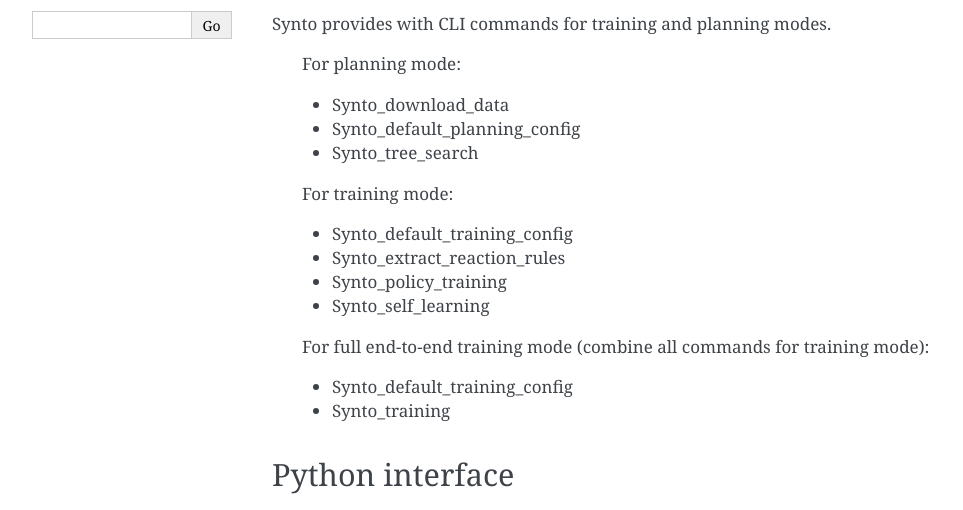
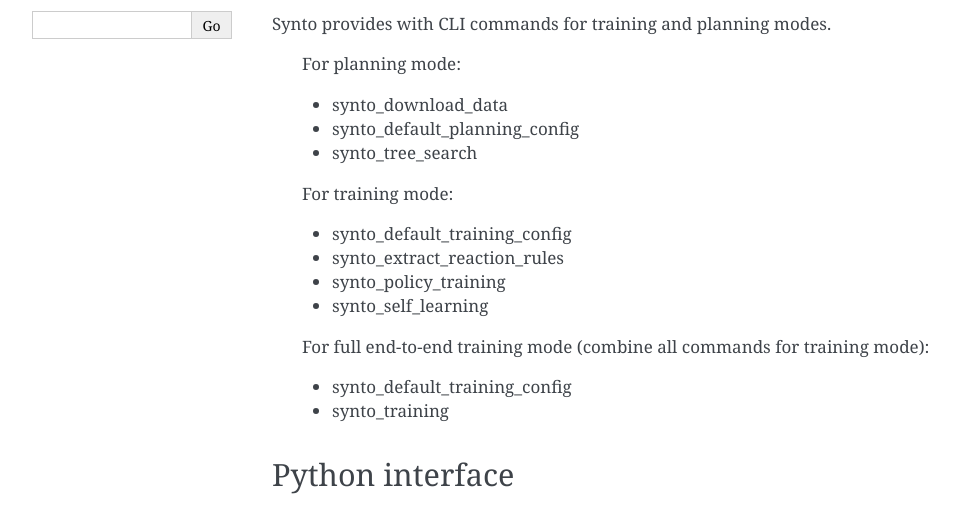
Before and after one commit to Laboratoire-de-Chemoinformatique/Synto, a Sphinx documentation site: the page built from docs/interfaces.rst, in a window 1280 px wide. Shown: the part 300-810 px from the top of the page, without its empty margins (148-1111 px from the left). Built offline with Sphinx 7.4.7, drawn with Linux system fonts in a browser that asks for light colours.

```diff
--- a/docs/cleaning.rst
+++ /dev/null
@@ -1,2 +0,0 @@
-Data cleaning
-===========================
--- a/docs/index.rst
+++ b/docs/index.rst
@@ -35,9 +35,8 @@ and used in training the value network.
 .. toctree::
     :hidden:
 
+    get_started
     installation
     interfaces
     configuration
-    datasets
-    policy_training
-    self_learning
+    networks_training
--- a/docs/interfaces.rst
+++ b/docs/interfaces.rst
@@ -2,37 +2,37 @@ Interfaces
 ================
 
 Graphical user interface
--------------------
+---------------------------
 
 You can use the pretrained Synto via Graphical User Interface (GUI) available by this link.
 
 
 Command line interface
--------------------
+---------------------------
 
 Synto provides with CLI commands for training and planning modes.
 
     For planning mode:
 
-    * Synto_download_data
-    * Synto_default_planning_config
-    * Synto_tree_search
+    * synto_download_data
+    * synto_default_planning_config
+    * synto_tree_search
 
     For training mode:
 
-    * Synto_default_training_config
-    * Synto_extract_reaction_rules
-    * Synto_policy_training
-    * Synto_self_learning
+    * synto_default_training_config
+    * synto_extract_reaction_rules
+    * synto_policy_training
+    * synto_self_learning
 
     For full end-to-end training mode (combine all commands for training mode):
 
-    * Synto_default_training_config
-    * Synto_training
+    * synto_default_training_config
+    * synto_training
 
 
 Python interface
--------------------
+---------------------------
 
 Python interface for planning
 
```
Also changed, not shown: README.rst (+7 -14 lines), docs/data_cleaning.rst (deleted, +0 -28 lines), docs/datasets.rst (deleted, +0 -53 lines), docs/get_started.rst (added, +15 -0 lines), docs/networks_training.rst (renamed from docs/self_learning.rst, +28 -1 lines), docs/policy_training.rst (deleted, +0 -22 lines), planning_config.yaml (added, +23 -0 lines), training_config.yaml (added, +51 -0 lines), 2 other files.
